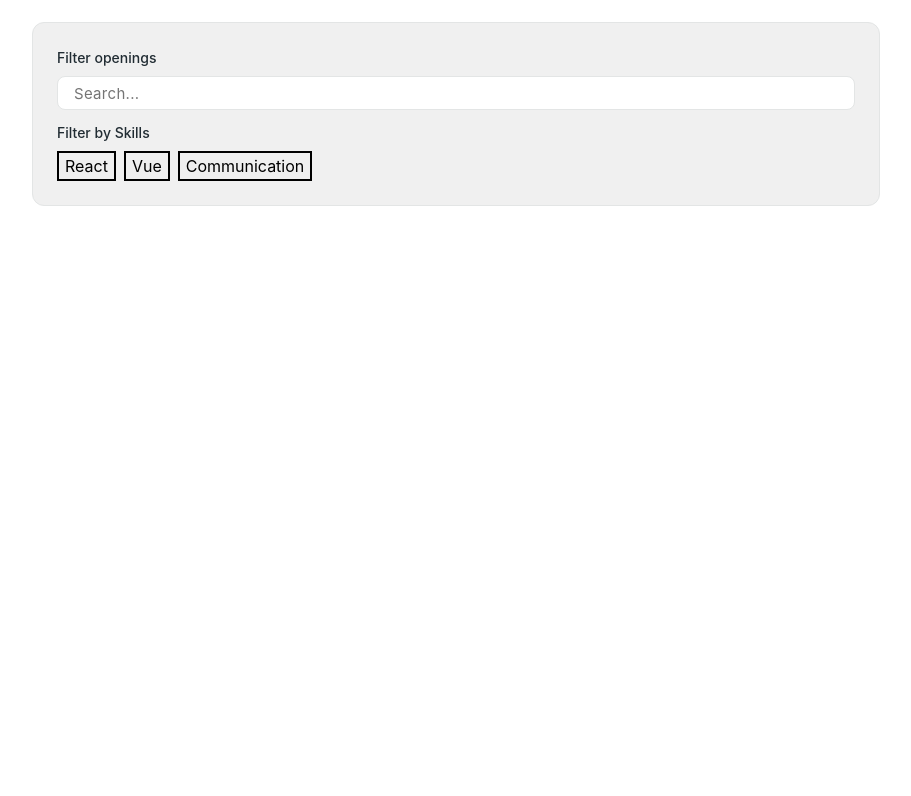
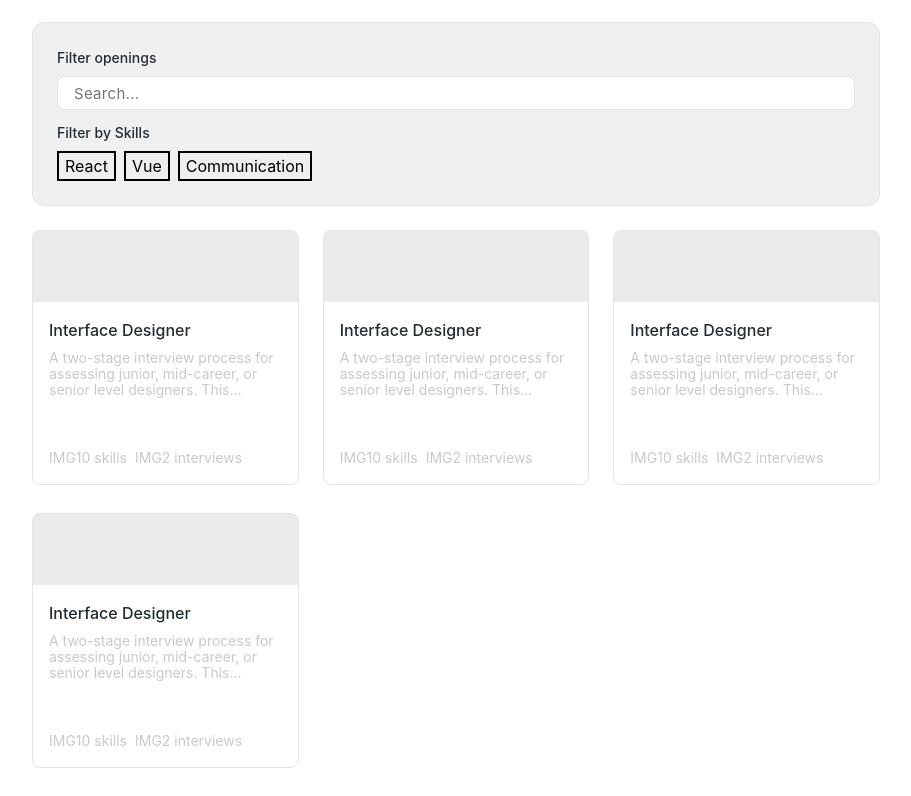
Before and after one commit to ardaalkan/filtering-data-with-button, a React (Vite) app: page / in a window 1280 px wide. Shown: the part 524-1320 px from the top of the page, without its empty margins (184-1095 px from the left). Before the commit the page ends 1034 px from the top, so only its background shows below. Built offline with nearby package versions, Linux system fonts and the light colour scheme.

Commit message:
added grid carts

```diff
--- a/src/components/InterviewGuide/InterviewGuide.module.css
+++ b/src/components/InterviewGuide/InterviewGuide.module.css
@@ -166,4 +166,70 @@
     text-transform: capitalize;
     letter-spacing: 0.3px;
   }
+  .interviewGuideCartGrid {
+    display: grid;
+    grid-template-columns: repeat(3, 1fr);
+    grid-gap: 24px;
+    margin: 0;
+    padding: 0;
+    list-style: none;
+    width: 100%;
+  }
+  .interviewGuideCartGridATag {
+    background-color: rgb(235, 235, 235);
+    border-radius: 8px;
+    overflow: hidden;
+    border: 1px solid var(--color-border);
+    display: flex;
+    flex-direction: column;
+    margin-bottom: 4px;
+  }
+  .interviewGuideCartImg {
+    position: relative;
+    overflow: hidden;
+    height: 120px;
+    width: 100%;
+    background-size: cover;
+  }
+  .interviewContentContainer {
+    padding: 16px;
+    height: 100%;
+    flex-direction: column;
+    display: flex;
+    background-color: var(--color-background);
+  }
+  .interviewContentHeader {
+    font-size: 16px;
+    font-weight: 500;
+    line-height: 24px;
+    color: var(--text-primary-color);
+    margin-bottom: 8px;
+    display: inline-flex;
+    gap: 4px;
+    align-items: center;
+    position: relative;
+  }
+  .interviewContentDesc {
+    font-size: 14px;
+    line-height: 16px;
+    color: var(--text-secondary-color);
+    overflow: hidden;
+    text-overflow: ellipsis;
+    display: -webkit-box;
+    -webkit-line-clamp: 3;
+    -webkit-box-orient: vertical;
+  }
+  .interviewContentStats {
+    display: flex;
+    align-items: center;
+    margin-top: auto;
+    font-size: 14px;
+    font-weight: 400;
+    color: var(--text-secondary-color);
+  }
+  .interviewContentStat {
+    margin-right: 8px;
+    display: flex;
+    align-items: center;
+  }
 }
--- a/src/components/InterviewGuide/InterviewGuide.tsx
+++ b/src/components/InterviewGuide/InterviewGuide.tsx
@@ -90,6 +90,110 @@ const InterviewGuide: React.FC = () => {
             <p className={styles.interviewFilterParag}>Filter by Skills</p>
             <ToggleButtons />
           </div>
+          <div>
+            <ol className={styles.interviewGuideCartGrid}>
+            <a className={styles.interviewGuideCartGridATag}>
+                <div className={styles.interviewGuideCartImg}></div>
+                <div className={styles.interviewContentContainer}>
+                  <h2 className={styles.interviewContentHeader}>
+                    Interface Designer
+                  </h2>
+                  <p className={styles.interviewContentDesc}>
+                    A two-stage interview process for assessing junior,
+                    mid-career, or senior level designers. This process includes
+                    an Interface designer interview, and a designer soft skills
+                    interview.
+                  </p>
+                  <div className={styles.interviewContentStats}>
+                    <div className={styles.interviewContentStat}>
+                      <div>
+                        <span>IMG</span>
+                      </div>
+                      <div>10 skills</div>
+                    </div>
+                    <p className={styles.interviewContentStat}>
+                      <span>IMG</span>2 interviews
+                    </p>
+                  </div>
+                </div>
+              </a>
+              <a className={styles.interviewGuideCartGridATag}>
+                <div className={styles.interviewGuideCartImg}></div>
+                <div className={styles.interviewContentContainer}>
+                  <h2 className={styles.interviewContentHeader}>
+                    Interface Designer
+                  </h2>
+                  <p className={styles.interviewContentDesc}>
+                    A two-stage interview process for assessing junior,
+                    mid-career, or senior level designers. This process includes
+                    an Interface designer interview, and a designer soft skills
+                    interview.
+                  </p>
+                  <div className={styles.interviewContentStats}>
+                    <div className={styles.interviewContentStat}>
+                      <div>
+                        <span>IMG</span>
+                      </div>
+                      <div>10 skills</div>
+                    </div>
+                    <p className={styles.interviewContentStat}>
+                      <span>IMG</span>2 interviews
+                    </p>
+                  </div>
+                </div>
+              </a>
+              <a className={styles.interviewGuideCartGridATag}>
+                <div className={styles.interviewGuideCartImg}></div>
+                <div className={styles.interviewContentContainer}>
+                  <h2 className={styles.interviewContentHeader}>
+                    Interface Designer
+                  </h2>
+                  <p className={styles.interviewContentDesc}>
+                    A two-stage interview process for assessing junior,
+                    mid-career, or senior level designers. This process includes
+                    an Interface designer interview, and a designer soft skills
+                    interview.
+                  </p>
+                  <div className={styles.interviewContentStats}>
+                    <div className={styles.interviewContentStat}>
+                      <div>
+                        <span>IMG</span>
+                      </div>
+                      <div>10 skills</div>
+                    </div>
+                    <p className={styles.interviewContentStat}>
+                      <span>IMG</span>2 interviews
+                    </p>
+                  </div>
+                </div>
+              </a>
+              <a className={styles.interviewGuideCartGridATag}>
+                <div className={styles.interviewGuideCartImg}></div>
+                <div className={styles.interviewContentContainer}>
+                  <h2 className={styles.interviewContentHeader}>
+                    Interface Designer
+                  </h2>
+                  <p className={styles.interviewContentDesc}>
+                    A two-stage interview process for assessing junior,
+                    mid-career, or senior level designers. This process includes
+                    an Interface designer interview, and a designer soft skills
+                    interview.
+                  </p>
+                  <div className={styles.interviewContentStats}>
+                    <div className={styles.interviewContentStat}>
+                      <div>
+                        <span>IMG</span>
+                      </div>
+                      <div>10 skills</div>
+                    </div>
+                    <p className={styles.interviewContentStat}>
+                      <span>IMG</span>2 interviews
+                    </p>
+                  </div>
+                </div>
+              </a>
+            </ol>
+          </div>
         </div>
       </div>
     </div>
```
